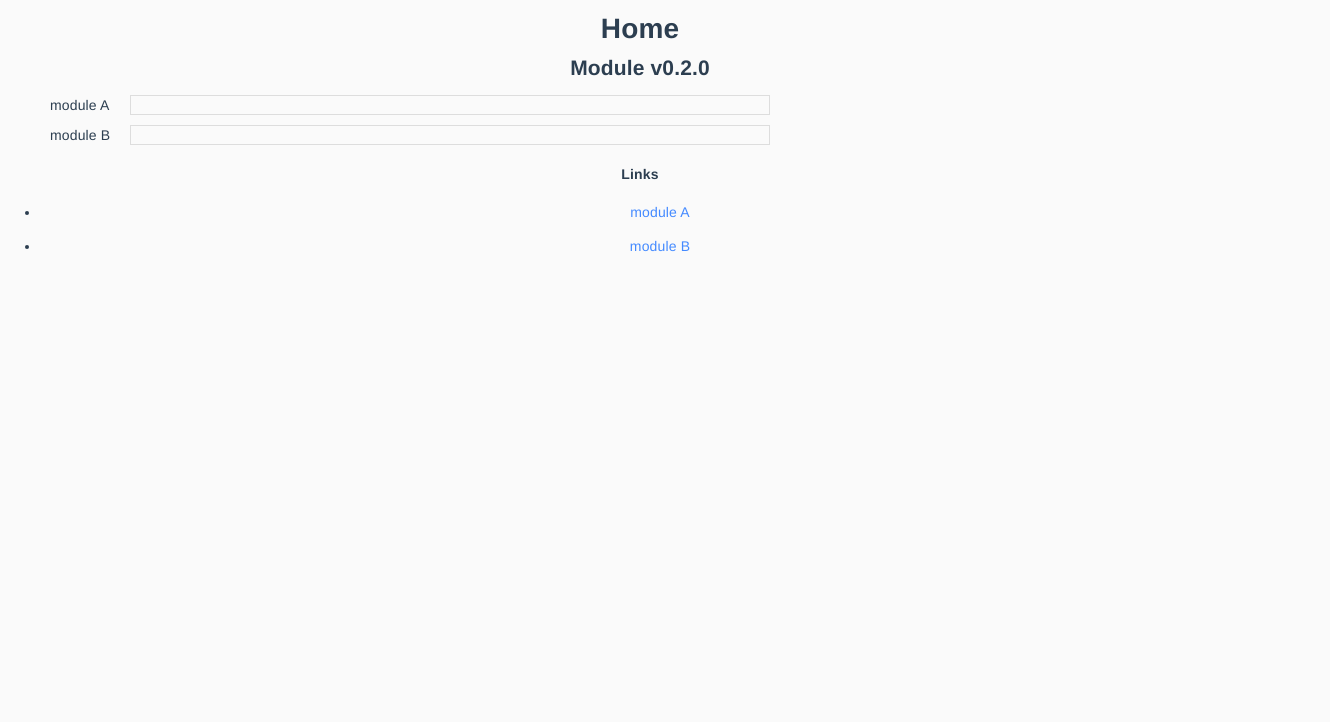
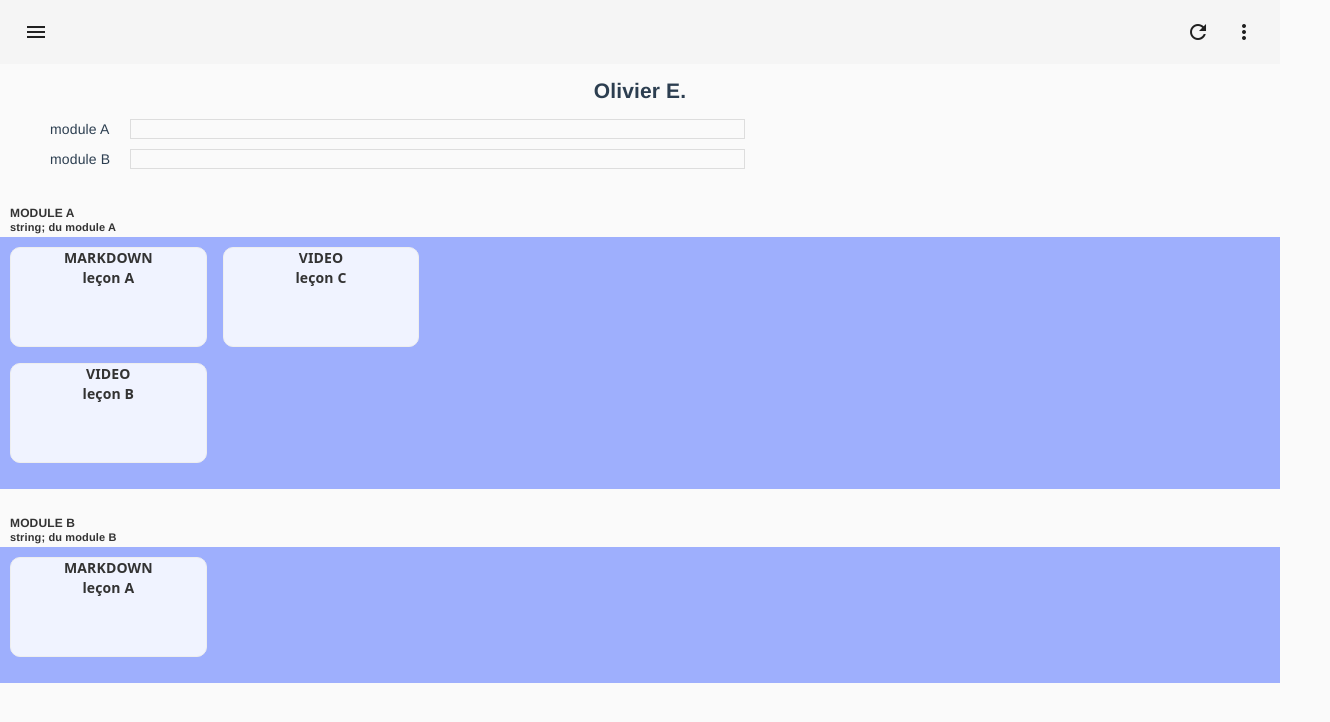
Before and after one commit to evaletolab/MILID, a Vue app in the folder milid-frontend/: page /home in a window 1280 px wide. Shown: the top 722 px of the page, 1330 px wide, since content can reach past the window. Built offline with nearby package versions, Linux system fonts and the light colour scheme.

Commit message:
chg: initial home theme

```diff
--- a/milid-frontend/src/components/ModuleStatus.vue
+++ b/milid-frontend/src/components/ModuleStatus.vue
@@ -22,7 +22,7 @@ export default class ModuleStatus extends Vue {
 <!-- Add "scoped" attribute to limit CSS to this component only -->
 <style scoped lang="scss">
   .status {
-    width: 100vw;
+    width: calc( 100vw - 50px );
     margin: 10px 50px;
     display: flex;
     flex-direction: row;
--- a/milid-frontend/src/main.scss
+++ b/milid-frontend/src/main.scss
@@ -1,9 +1,17 @@
-@import "~vue-material/dist/theme/engine"; // Import the theme engine
 
-@include md-register-theme("default", (
-  primary: md-get-palette-color(#8761ff, A200), // The primary color of your application
-  accent: md-get-palette-color(red, A200), // The accent or secondary color
-  theme: dark // This can be dark or light
-));
 
-@import "~vue-material/dist/theme/all"; // Apply the theme
+  @import "~vue-material/dist/theme/engine"; // Import the theme engine
+
+  // @include md-register-theme("default", (
+  //   primary: md-get-palette-color(#6900FF, A200), // The primary color of your application
+  //   accent: md-get-palette-color(#BBB8FF, A200), // The accent or secondary color
+  //   theme: dark // This can be dark or light
+  // ));
+
+  @import "~vue-material/dist/theme/all"; // Apply the theme
+
+
+  :root {
+    --md-theme-default-primary:#6900FF;
+    --md-theme-default-accent:#BBB8FF;
+  }
--- a/milid-frontend/src/main.ts
+++ b/milid-frontend/src/main.ts
@@ -11,6 +11,8 @@ Vue.config.productionTip = false
 import 'vue-material/dist/vue-material.min.css'
 import 'vue-material/dist/theme/default.css'
 
+import '@/main.scss'
+
 
 new Vue({
   router,
--- a/milid-frontend/src/views/Home.vue
+++ b/milid-frontend/src/views/Home.vue
@@ -1,18 +1,117 @@
 <template>
   <div>
-    <h1>Home</h1>
-    <h2>Module {{ config.version }}</h2>
+    <md-toolbar class="-md-large -md-primary">
+      <div class="md-toolbar-row">
+        <div class="md-toolbar-section-start">
+          <md-button class="md-icon-button">
+            <md-icon>menu</md-icon>
+          </md-button>
+        </div>
+
+        <div class="md-toolbar-section-end">
+          <md-button class="md-icon-button">
+            <md-icon>refresh</md-icon>
+          </md-button>
+
+          <md-button class="md-icon-button">
+            <md-icon>more_vert</md-icon>
+          </md-button>
+        </div>
+      </div>
+
+      <!-- <div class="md-toolbar-row md-toolbar-offset">
+        <h3 class="md-title">Title on a second row</h3>
+      </div> -->
+    </md-toolbar>
+
+    <!-- USER -->
+    <h2>Olivier E.</h2>
+
+    <!-- STATUS -->
     <ModuleStatus v-for="mod in modules" :key="mod.id+'status'"
                   :module="mod"></ModuleStatus>
-    <h4>Links</h4>
-    <ul v-for="mod in modules" :key="mod.id">
-      <li><router-link :to="'/module/' + mod.id + '/lesson/0'">{{ mod.title }}</router-link></li>
-    </ul>
+
+    <!-- MODULE -->
+    <div v-for="mod in modules" :key="mod.id" class="module ">
+      <div class="title">{{mod.title}}</div>
+      <div class="subtitle">{{mod.description}}</div>
+      <div class="masonry-with-columns">
+        <div v-for="lesson in mod.lessons" :key="lesson.id"
+            @click="routerLink(mod.id,lesson.id)"
+            class="lesson">
+          <div class="type">{{lesson.type}}</div>
+          <div class="title">{{lesson.title}}</div>
+        </div>
+      </div>
+      <!-- <li><router-link :to="'/module/' + mod.id + '/lesson/0'">{{ mod.title }}</router-link></li> -->
+    </div>
+
 
   </div>
 </template>
 
 <style lang="scss" scoped>
+
+
+  .md-elevation-4 {
+    box-shadow: none;
+  }
+
+
+  .module {
+    background: url('~@/assets/wave.svg') 0 -10%;
+    background-repeat: no-repeat;
+    text-align: left;
+    padding-top: 30px;
+    >.title {
+      color: #333;
+      text-transform: uppercase;
+      padding-left: 10px;
+      font-weight: 700;
+      line-height: 8px;
+      font-size: 12px;
+    }
+    >.subtitle{
+      color: #333;
+      padding-left: 10px;
+      font-weight: 700;
+      font-size: 11px;
+    }
+
+    .lesson {
+      min-height:  100px;
+      border: 1px solid #eee;
+      border-radius: 10px;
+      color: #333;
+      background-color: rgba(255,255,255,0.85);
+    }
+  }
+
+
+  .masonry-with-columns {
+    columns: 6 140px;
+    column-gap: 1rem;
+    padding: 10px;
+    background-color: var(--md-theme-default-accent);
+    background-color: #9eaffd;
+    >div.lesson {
+      width: 150px;
+      margin: 0 1rem 1rem 0;
+      display: inline-block;
+      width: 100%;
+      text-align: center;
+      font-family: system-ui;
+      font-weight: 900;
+    }
+  }
+
+  @for $i from 1 through 36 {
+    div.-lesson:nth-child(#{$i}) {
+      $h: (random(400) + 100) + px;
+      height: $h;
+      line-height: $h;
+    }
+  }
 </style>
 
 <script lang="ts">
@@ -42,5 +141,10 @@ export default class Home extends Vue {
     Promise.all(load).then(next);
   }
 
+
+  routerLink(module,lesson) {
+    this.$router.push({path:'/module/' + module + '/lesson/' + lesson});
+  }
+
 }
 </script>
--- a/milid-frontend/src/views/Landing.vue
+++ b/milid-frontend/src/views/Landing.vue
@@ -1,15 +1,14 @@
 <template>
   <div class="landing">
-    <div id="nav" class="topbar title hide-sm">
+    <div id="nav" class="topbar title ">
       <div class="left">
-        <span class="version">APP {{ config.version }}</span>
+        <span class="version">{{ config.version }}</span>
       </div>
       <div class="">
-        <router-link class="link" to="/">Landing</router-link>
         <router-link class="link" to="/home">Home</router-link>
         <router-link class="link" to="/About">About</router-link>
       </div>
-      <div class="right">
+      <div class="right hide-sm">
         <router-link class="link btn" to="/dashboard">Dashboard</router-link>
       </div>
 
```
Also changed, not shown: milid-frontend/src/assets/wave.svg (added).
